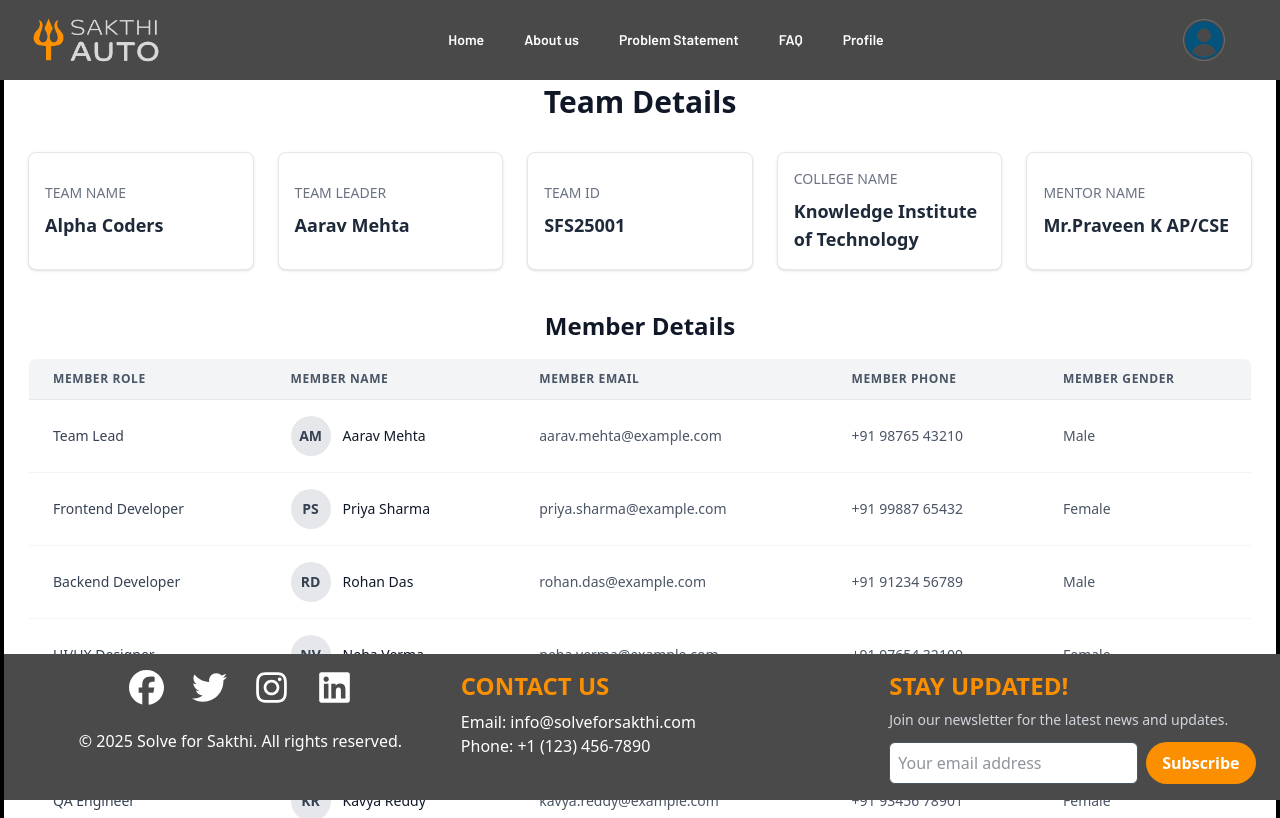
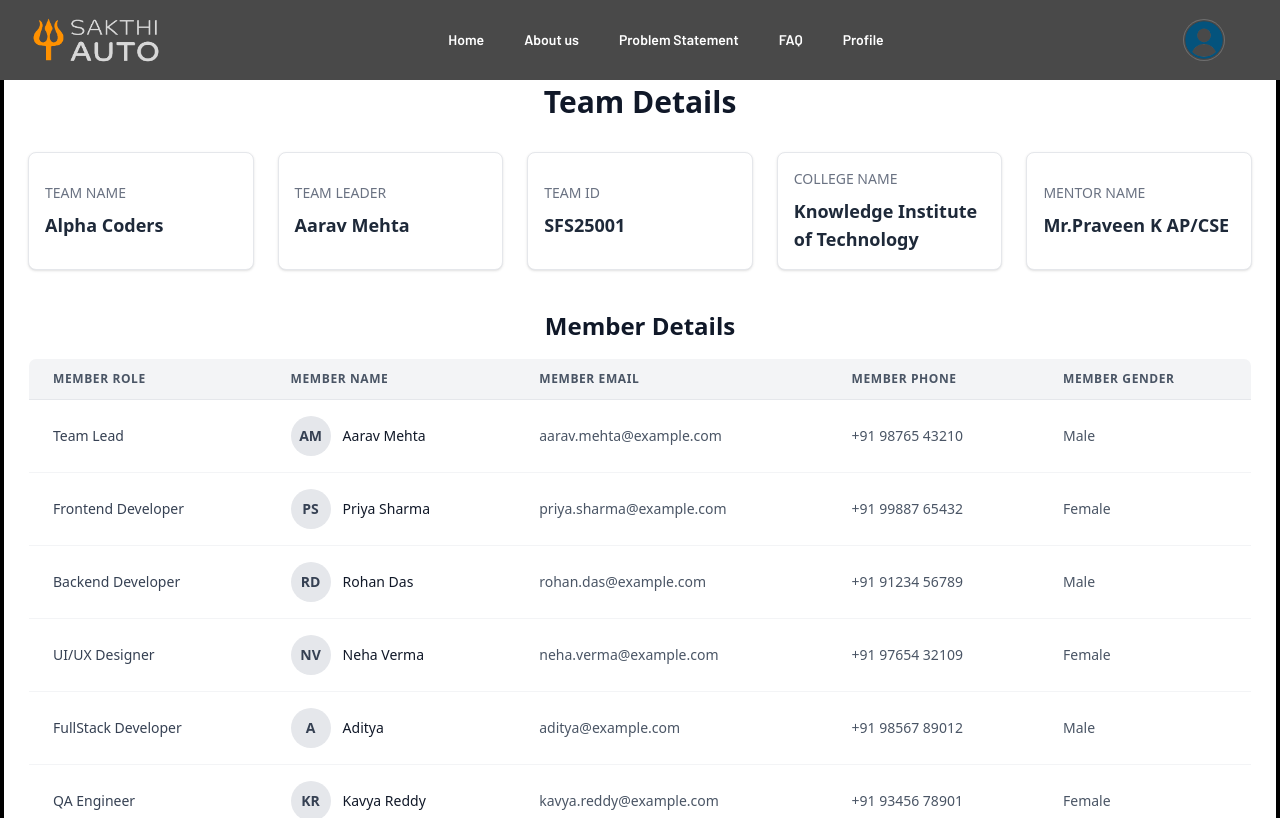
Before and after one commit to damodara2006/Project_SFS, a React (Vite) app in the folder frontend/: page /student in a window 1280 px wide. Shown: the top 818 px of the page. Built offline with nearby package versions, Linux system fonts and the light colour scheme.

Commit message:
fix: improve layout structure in SdDashboard component

```diff
--- a/frontend/src/pages/student/SdDashboard.jsx
+++ b/frontend/src/pages/student/SdDashboard.jsx
@@ -6,14 +6,13 @@ import { FaGripLines } from "react-icons/fa";
 import { useState } from "react";
 
 const SdDashboard = () => {
-    // const[shownav, setshownav] = useState(false)
     const [shownav, setshownav] = useState(false);
 
     return (
-        <div className="min-w-screen min-h-screen border-4">
+        <div className="min-w-screen min-h-screen border-4 flex flex-col">
             <Header />
 
-            <div className="pt-6 relative">
+            <div className="pt-6 relative flex-1">
                 {/* toggle button for nav */}
                 <span
                     className="absolute top-4 right-6 text-white text-2xl cursor-pointer z-40"
@@ -35,7 +34,7 @@ const SdDashboard = () => {
                 </div>
             </div>
 
-            <div className="bottom-0 w-full fixed">
+            <div className="w-full">
                 <Footer />
             </div>
         </div>
```
